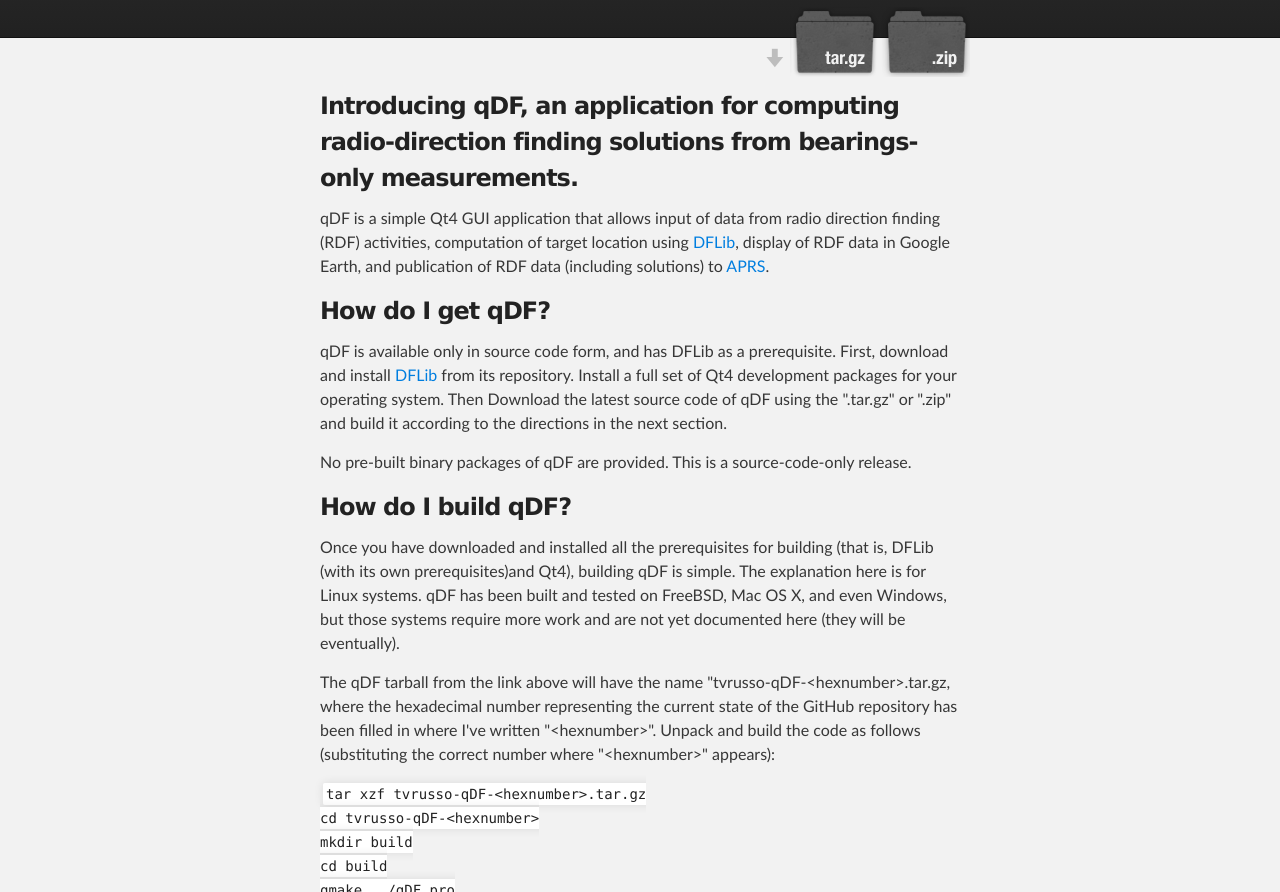
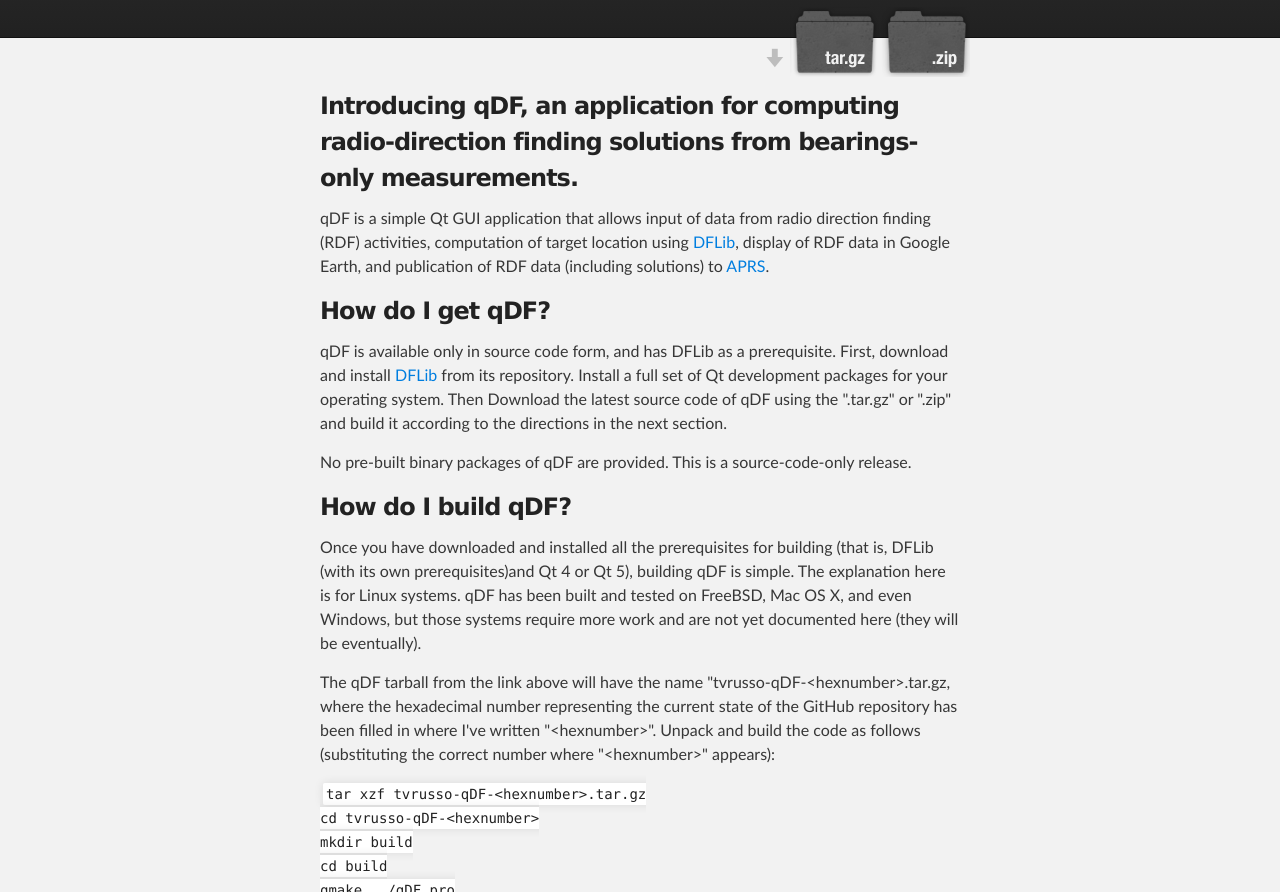
Before and after one commit to tvrusso/qDF, a plain HTML site: page index.html in a window 1280 px wide. Shown: the part 208-1100 px from the top of the page. Drawn offline with Linux system fonts and the light colour scheme.

Commit message:
Update description for Qt 5
qDF was modified to build with either Qt 4 or Qt 5, but this page still
said it was a Qt4 application.

```diff
--- a/index.html
+++ b/index.html
@@ -32,16 +32,16 @@
     <div id="main_content_wrap" class="outer">
       <section id="main_content" class="inner">
         <h3>Introducing qDF, an application for computing radio-direction finding solutions from bearings-only measurements.</h3>
-        <p>qDF is a simple Qt4 GUI application that allows input of data from radio direction finding (RDF) activities, computation of target location using <a href="http://tvrusso.github.com/DFLib">DFLib</a>, display of RDF data in Google Earth, and publication of RDF data (including solutions) to <a href="http://info.aprs.net/">APRS</a>.</p>
+        <p>qDF is a simple Qt GUI application that allows input of data from radio direction finding (RDF) activities, computation of target location using <a href="http://tvrusso.github.com/DFLib">DFLib</a>, display of RDF data in Google Earth, and publication of RDF data (including solutions) to <a href="http://info.aprs.net/">APRS</a>.</p>
 
         <H3>How do I get qDF?</H3>
-        <p>qDF is available only in source code form, and has DFLib as a prerequisite.  First, download and install <a href="http://github.com/tvrusso/DFLib">DFLib</a> from its repository.  Install a full set of Qt4 development packages for your operating system. Then Download the latest source code of qDF using the ".tar.gz" or ".zip" and build it according to the directions in the next section.</p>
+        <p>qDF is available only in source code form, and has DFLib as a prerequisite.  First, download and install <a href="http://github.com/tvrusso/DFLib">DFLib</a> from its repository.  Install a full set of Qt development packages for your operating system. Then Download the latest source code of qDF using the ".tar.gz" or ".zip" and build it according to the directions in the next section.</p>
         <p>No pre-built binary packages of qDF are provided.  This is a source-code-only release.</p>
 
         <H3>How do I build qDF?</H3>
         <p>Once you have downloaded and installed all the
         prerequisites for building (that is, DFLib (with its own
-        prerequisites)and Qt4), building qDF is simple.  The
+        prerequisites)and Qt 4 or Qt 5), building qDF is simple.  The
         explanation here is for Linux systems.  qDF has been built and
         tested on FreeBSD, Mac OS X, and even Windows, but those
         systems require more work and are not yet documented here
```
